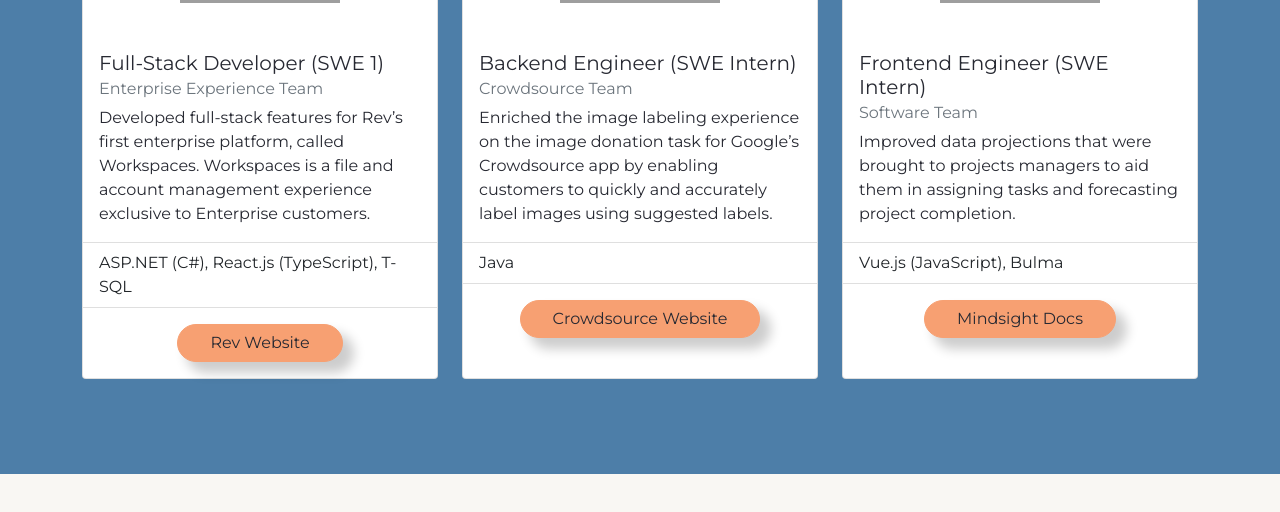
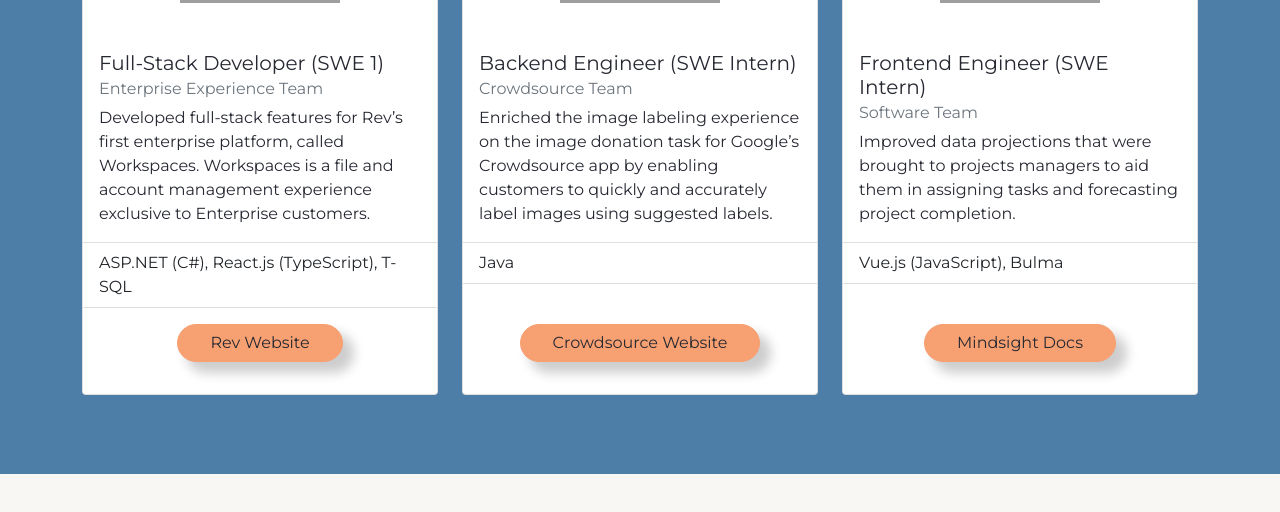
Before and after one commit to jgarcia525/personal-website, a React (Create React App) app: page /about in a window 1280 px wide. Shown: the part 1126-1638 px from the top of the page. Built offline with nearby package versions, Linux system fonts and the light colour scheme; grey boxes are pictures that could not be loaded.

Commit message:
update button margin for cards

```diff
--- a/src/Styles/about.css
+++ b/src/Styles/about.css
@@ -23,6 +23,7 @@
 .company-card-button-container {
   display: flex;
   justify-content: center;
-  margin-top: 1rem;
+  padding: 1rem;
+  margin-top: auto;
   margin-bottom: 1rem;
 }
```
